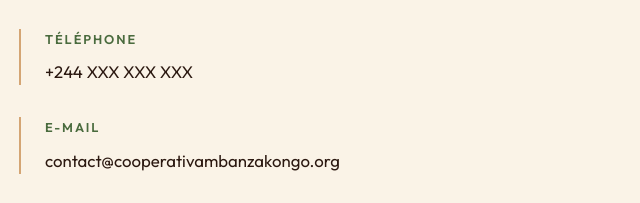
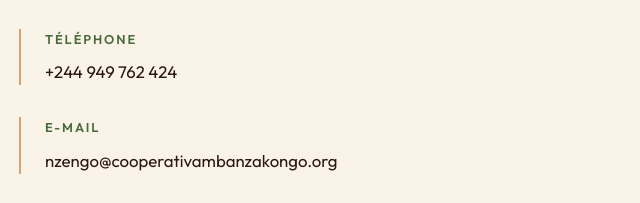
Before and after one commit to theresenzengo/cooperativa-mk, a plain HTML site: page fr/contact.html in a window 1280 px wide. Shown: the part 800-1003 px from the top of the page, 13-653 px from the left. Drawn offline with Linux system fonts and the light colour scheme.

Commit message:
Update contact.html

```diff
--- a/fr/contact.html
+++ b/fr/contact.html
@@ -52,12 +52,12 @@
 
         <div class="contact-info-item">
           <h4>Téléphone</h4>
-          <p>+244 XXX XXX XXX</p>
+          <p>+244 949 762 424</p>
         </div>
 
         <div class="contact-info-item">
           <h4>E-mail</h4>
-          <p>contact@cooperativambanzakongo.org</p>
+          <p>nzengo@cooperativambanzakongo.org</p>
         </div>
 
         <div class="contact-info-item">
```
